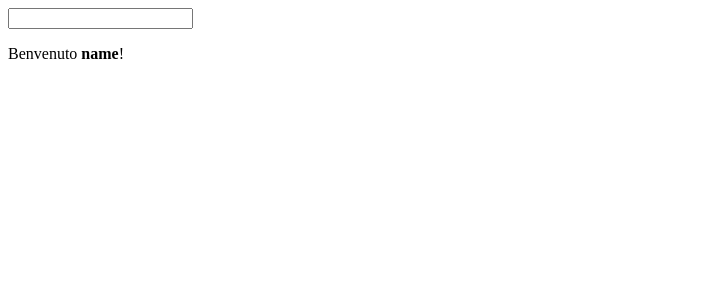
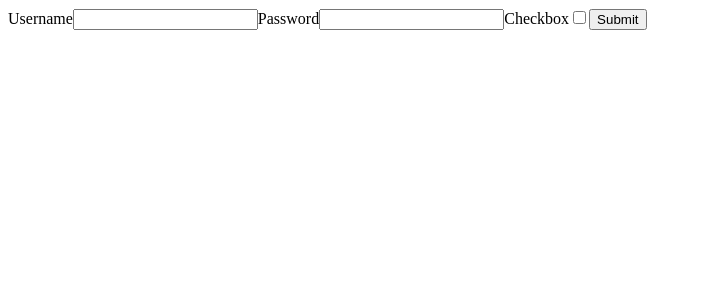
Before and after one commit to ilVicDeGiorgio/Esercizi-React, a React (Vite) app in the folder PJ_React/: page / in a window 1280 px wide. Shown: the top 300 px of the page, without its empty margins (0-702 px from the left). Built offline with nearby package versions, Linux system fonts and the light colour scheme.

Commit message:
Aggiunto Esercizio: Controlled-forms2

```diff
--- a/PJ_React/src/App.jsx
+++ b/PJ_React/src/App.jsx
@@ -6,12 +6,13 @@
 // import Counter from "./Counter"
 // import Clock from "./Clock"
 // import MouseClicker from "./MouseClicker"
-import InteractiveWelcome from "./InteractiveWelcome"
+// import InteractiveWelcome from "./InteractiveWelcome"
+import Login from "./Login"
 
 function App() {
   return (
     <>
-      <InteractiveWelcome></InteractiveWelcome>
+      <Login></Login>
     </>
   )
 }
--- a/PJ_React/src/InteractiveWelcome.jsx
+++ b/PJ_React/src/InteractiveWelcome.jsx
@@ -2,7 +2,7 @@ import { useState } from 'react'
 import Welcome from './Welcome'
 
 function interactiveWelcome() {
-    const [name, setName] = useState('name')
+    const [name, setName] = useState('')
 
     const handleName = (e) => {
         setName(e.target.value)
--- /dev/null
+++ b/PJ_React/src/Login.jsx
@@ -0,0 +1,46 @@
+import { useState } from 'react'
+
+function Login() {
+    const [username, setUsername] = useState('')
+    const [password, setPassword] = useState('')
+    // const [checkBox, setCheckbox] = useState(true)
+
+    const handleUsername = (event) => {
+        event.preventDefault()
+        setUsername(event.target.value)
+    }
+
+    const handlePassword = (event) => {
+        event.preventDefault()
+        setPassword(event.target.value)
+    }
+
+    const handleSubmit = (event) => {
+        event.preventDefault()
+
+        const object = {
+            username,
+            password,
+        }
+
+        console.log(object)
+    }
+    return (
+        <div>
+            <form onSubmit={handleSubmit}>
+                <label htmlFor="username">Username</label>
+                <input type="username" name='username' onChange={handleUsername} />
+
+                <label htmlFor="passsword">Password</label>
+                <input type="password" name='password' autoComplete="new-password" onChange={handlePassword} />
+
+                <label htmlFor="checkBox">Checkbox</label>
+                <input type="checkbox" name='checkBox' />
+
+                <button type="submit">Submit</button>
+            </form>
+        </div>
+    )
+}
+
+export default Login
```
Also changed, not shown: 1 other file (tests, documents, lock files or other folders).
